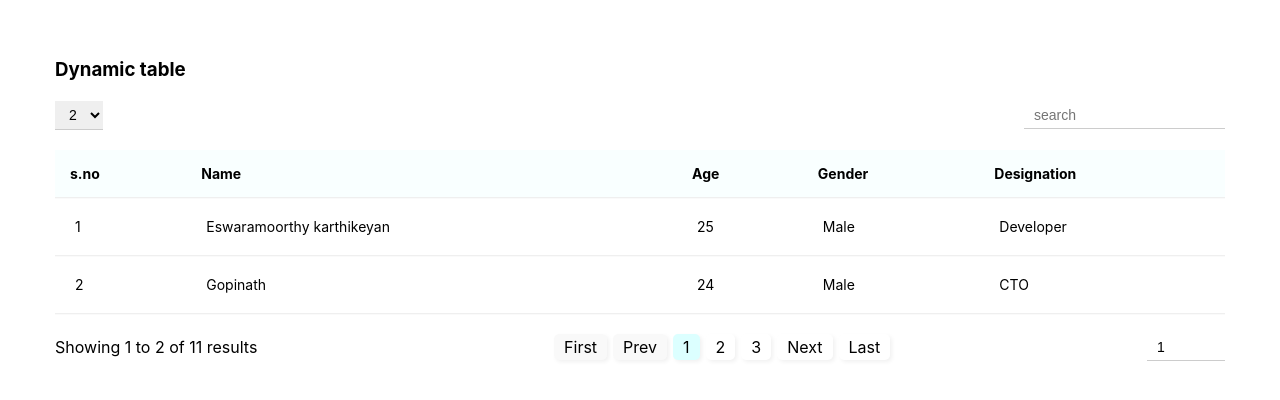
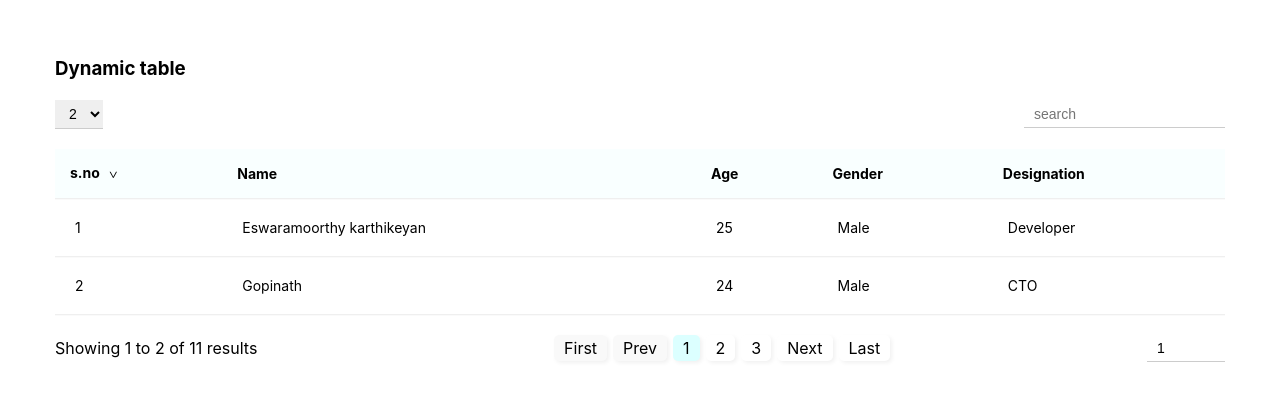
Before and after one commit to EswaramoorthyKarthikeyan/dynamic-table, a React (Create React App) app: page / in a window 1280 px wide. Shown: the part 190-590 px from the top of the page. Built offline with nearby package versions, Linux system fonts and the light colour scheme.

Commit message:
Sorting functionality added

```diff
--- a/src/App.css
+++ b/src/App.css
@@ -68,6 +68,25 @@ li.disabled {
   padding: 15px;
 }
 
+.table th span {
+  display: none;
+}
+.table th span.active {
+  display: inline-block;
+  font-weight: 300;
+  margin-left: 10px;
+  font-size: 14px;
+  vertical-align: -2px;
+}
+
+.table th span.active.Asc {
+  transform: rotate(90deg);
+}
+
+.table th span.active.Dec {
+  transform: rotate(270deg);
+}
+
 .table tr {
   border-bottom: 1px solid #efefef;
   box-shadow: 0px 2px 0px 0px rgb(228 228 228 / 18%);
--- a/src/App.js
+++ b/src/App.js
@@ -6,23 +6,27 @@ function App() {
   //table header
   const tableHeader = table.header
 
-  //Header template rendering
-  const Header = tableHeader.map((header, headerIndex) => {
-    return <th key={headerIndex}>{header.header_name}</th>
-  })
-
-  //table body
-  const tableBody = table.body
-
-  const [filterData, setFilterData] = useState(tableBody)
+  const [filterData, setFilterData] = useState(table.body)
 
   // initialState
   const [templateData, setTemplateData] = useState({
-    itemsPerPage: table.noOfItems,
+    itemsPerPage: table.itemsPerPage,
     currentPage: 1,
-    templateData: filterData.slice(0, table.noOfItems),
-    noOfItems: table.noOfItems,
-    pagination: Array.from(Array(Math.ceil(filterData.length / table.noOfItems)).keys()),
+    templateData: filterData.slice(0, table.itemsPerPage),
+    pagination: Array.from(Array(Math.ceil(filterData.length / table.itemsPerPage)).keys()),
+    sortIndex: [table.defaultSort, "Asc"],
+  })
+
+  //Header template rendering
+  const Header = tableHeader.map((header, headerIndex) => {
+    return (
+      <th key={headerIndex} onClick={() => sort(headerIndex)}>
+        {header.header_name}
+        <span className={`${headerIndex === templateData.sortIndex[0] ? "active" : ""} ${templateData.sortIndex[1]}`}>
+          {`>`}
+        </span>
+      </th>
+    )
   })
 
   const templateDataBuilder = (itemsPerPage, currentPage) =>
@@ -53,10 +57,44 @@ function App() {
     })
   }
 
+  function dynamicSort(property) {
+    var sortOrder = 1
+    if (property[0] === "-") {
+      sortOrder = -1
+      property = property.substr(1)
+    }
+    return function (a, b) {
+      /* next line works with strings and numbers,
+       * and you may want to customize it to your needs
+       */
+      let result = a[property] < b[property] ? -1 : a[property] > b[property] ? 1 : 0
+      return result * sortOrder
+    }
+  }
+
+  const sort = (index) => {
+    let sortType = ""
+    if (index === templateData.sortIndex[0] && templateData.sortIndex[1] === "Asc") {
+      filterData.sort(dynamicSort(table.header[index]["template_name"])).reverse()
+      sortType = "Dec"
+    } else {
+      filterData.sort(dynamicSort(table.header[index]["template_name"]))
+      sortType = "Asc"
+    }
+
+    setTemplateData((prev) => {
+      return {
+        ...prev,
+        templateData: templateDataBuilder(prev.itemsPerPage, prev.currentPage),
+        sortIndex: [index, sortType],
+      }
+    })
+  }
+
   const performSearch = (event) => {
     let tableData = []
     if (event.target.value) {
-      tableData = tableBody.filter((row) => {
+      tableData = filterData.filter((row) => {
         let values = Object.values(row).map((v) => {
           return ("" + v).toLowerCase()
         })
@@ -67,7 +105,7 @@ function App() {
         return status
       })
     } else {
-      tableData = tableBody
+      tableData = table.body
     }
 
     setFilterData(tableData)
@@ -76,8 +114,8 @@ function App() {
       return {
         ...prev,
         currentPage: 1,
-        templateData: tableData.slice(0, prev.noOfItems),
-        pagination: Array.from(Array(Math.ceil(tableData.length / prev.noOfItems)).keys()),
+        templateData: tableData.slice(0, prev.itemsPerPage),
+        pagination: Array.from(Array(Math.ceil(tableData.length / prev.itemsPerPage)).keys()),
       }
     })
   }
@@ -97,8 +135,8 @@ function App() {
               const itemsPerPage = parseInt(e.target.value)
               setTemplateData((prev) => {
                 return {
+                  ...prev,
                   currentPage: 1,
-                  noOfItems: itemsPerPage,
                   itemsPerPage: itemsPerPage,
                   templateData: templateDataBuilder(itemsPerPage, 1),
                   pagination: Array.from(Array(Math.ceil(filterData.length / itemsPerPage)).keys()),
@@ -191,7 +229,7 @@ function App() {
             })}
             <li
               className={`${
-                templateData.currentPage === Math.ceil(filterData.length / templateData.noOfItems) ? "disabled" : ""
+                templateData.currentPage === Math.ceil(filterData.length / templateData.itemsPerPage) ? "disabled" : ""
               }`}
               onClick={() =>
                 paginationOnClick(
@@ -204,12 +242,15 @@ function App() {
             </li>
             <li
               className={`${
-                templateData.currentPage === Math.ceil(filterData.length / templateData.noOfItems) ? "disabled" : ""
+                templateData.currentPage === Math.ceil(filterData.length / templateData.itemsPerPage) ? "disabled" : ""
               }`}
               onClick={() =>
                 paginationOnClick(
-                  Math.ceil(filterData.length / templateData.noOfItems),
-                  templateDataBuilder(templateData.itemsPerPage, Math.ceil(filterData.length / templateData.noOfItems))
+                  Math.ceil(filterData.length / templateData.itemsPerPage),
+                  templateDataBuilder(
+                    templateData.itemsPerPage,
+                    Math.ceil(filterData.length / templateData.itemsPerPage)
+                  )
                 )
               }
             >
@@ -223,7 +264,7 @@ function App() {
               id="jump_to_page"
               value={templateData.currentPage}
               onChange={(e) => jumptoPage(e)}
-              max={filterData.length / table.noOfItems}
+              max={filterData.length / templateData.itemsPerPage}
               min="1"
               placeholder="Jump to page"
             />
--- a/src/placeholderData.js
+++ b/src/placeholderData.js
@@ -100,6 +100,7 @@ export const table = {
       designation: "CCO",
     },
   ],
-  noOfItems: 2,
+  itemsPerPage: 2,
   currentPage: 1,
+  defaultSort: 0,
 }
```
